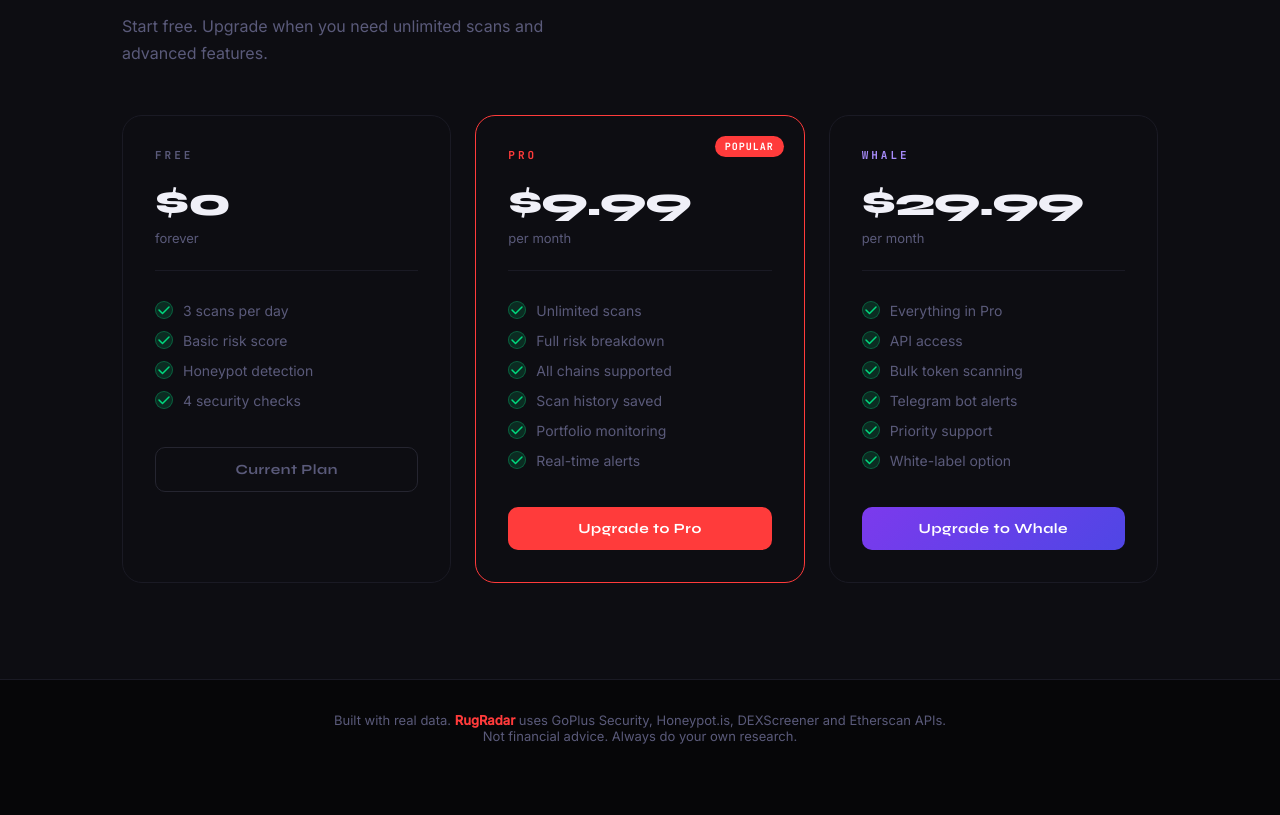
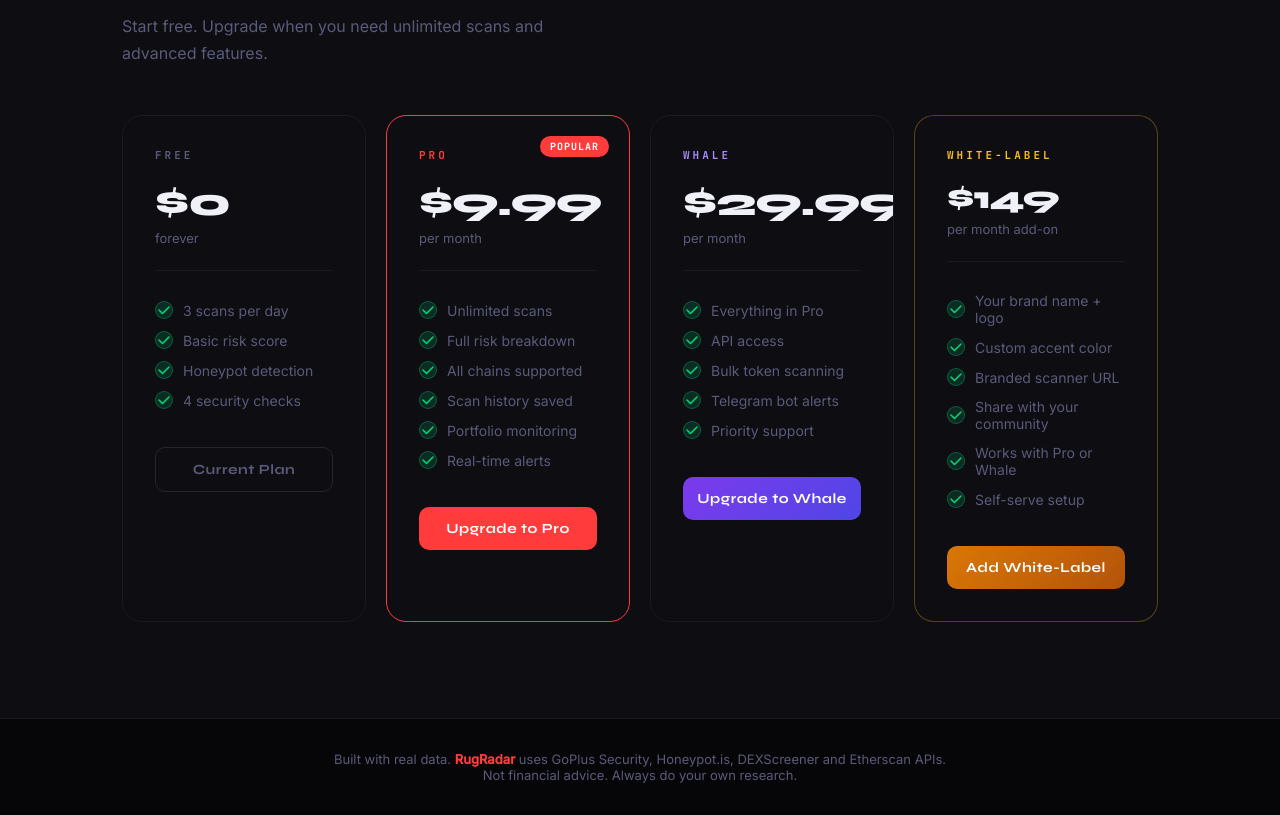
Before and after one commit to mondoguti/rugradar, a website: page index.html in a window 1280 px wide. Shown: the part 3371-4186 px from the top of the page. Before the commit the page ends 4147 px from the top, so only its background shows below. Drawn offline with Linux system fonts and the light colour scheme.

Commit message:
add white-label  pricing card and checkout

```diff
--- a/index.html
+++ b/index.html
@@ -150,7 +150,7 @@ nav{position:fixed;top:0;left:0;right:0;z-index:100;padding:1.25rem 2rem;display
 
 /* ── PRICING ── */
 .pricing-section{padding:6rem 2rem;max-width:1100px;margin:0 auto}
-.pricing-grid{display:grid;grid-template-columns:repeat(3,1fr);gap:1.5rem;margin-top:3rem}
+.pricing-grid{display:grid;grid-template-columns:repeat(4,1fr);gap:1.25rem;margin-top:3rem}
 .price-card{background:var(--surface);border:1px solid var(--border);border-radius:20px;padding:2rem;position:relative;overflow:hidden;transition:all 0.2s}
 .price-card:hover{border-color:var(--border2)}
 .price-card.popular{border-color:var(--accent)}
@@ -190,7 +190,7 @@ footer strong{color:var(--accent)}
 /* ── RESPONSIVE ── */
 @media(max-width:768px){
   .steps{grid-template-columns:1fr}
-  .pricing-grid{grid-template-columns:1fr}
+  .pricing-grid{grid-template-columns:1fr;gap:1rem}
   .features-grid{grid-template-columns:1fr}
   .checks{grid-template-columns:1fr}
   .check{border-right:none}
@@ -435,9 +435,23 @@ footer strong{color:var(--accent)}
         <li>Bulk token scanning</li>
         <li>Telegram bot alerts</li>
         <li>Priority support</li>
-        <li>White-label option</li>
+        </ul>
+      <button class="price-btn btn-purple" id="btnWhale" onclick="startCheckout('whale')">Upgrade to Whale</button>
+    </div>
+    <div class="price-card" style="border-color:rgba(251,191,36,0.3)">
+      <div class="price-tier" style="color:#fbbf24">White-Label</div>
+      <div class="price-amount" style="font-size:2rem">$149</div>
+      <div class="price-period">per month add-on</div>
+      <hr class="price-divider">
+      <ul class="price-features">
+        <li>Your brand name + logo</li>
+        <li>Custom accent color</li>
+        <li>Branded scanner URL</li>
+        <li>Share with your community</li>
+        <li>Works with Pro or Whale</li>
+        <li>Self-serve setup</li>
       </ul>
-      <button class="price-btn btn-purple" id="btnWhale" onclick="startCheckout('whale')">Upgrade to Whale</button>
+      <button class="price-btn" id="btnWL" onclick="startCheckout('whitelabel')" style="background:linear-gradient(135deg,#d97706,#b45309);color:#fff;font-weight:700;font-size:14px;cursor:pointer;font-family:var(--font-display);border:none;border-radius:10px;padding:13px;width:100%;letter-spacing:0.5px">Add White-Label</button>
     </div>
   </div>
   <div id="manageLink" style="display:none;text-align:center;margin-top:1.5rem">
@@ -562,7 +576,8 @@ function showResult(d) {
 async function startCheckout(plan) {
   const email = getEmail();
   if (!email) { alert('Please enter your email first'); document.getElementById('emailInput').focus(); return; }
-  const btn = document.getElementById(plan === 'pro' ? 'btnPro' : 'btnWhale');
+  const btnMap = { pro: 'btnPro', whale: 'btnWhale', whitelabel: 'btnWL' };
+  const btn = document.getElementById(btnMap[plan]);
   const orig = btn.textContent;
   btn.textContent = 'Loading...';
   btn.disabled = true;
```
Also changed, not shown: server.js (+24 -6 lines).
